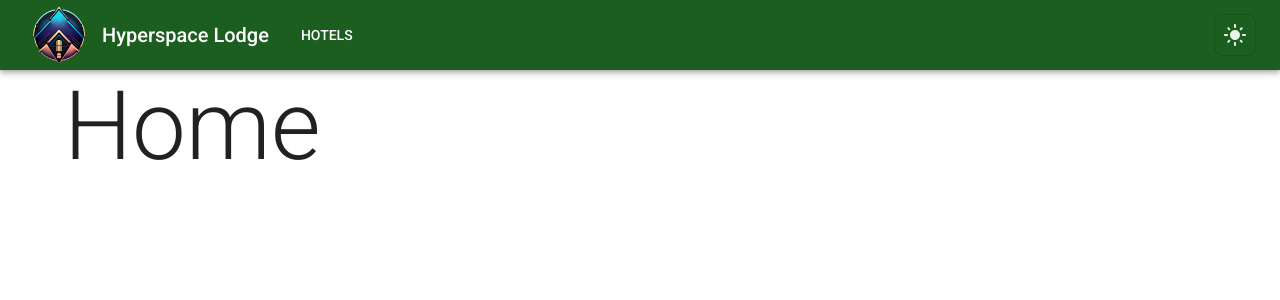
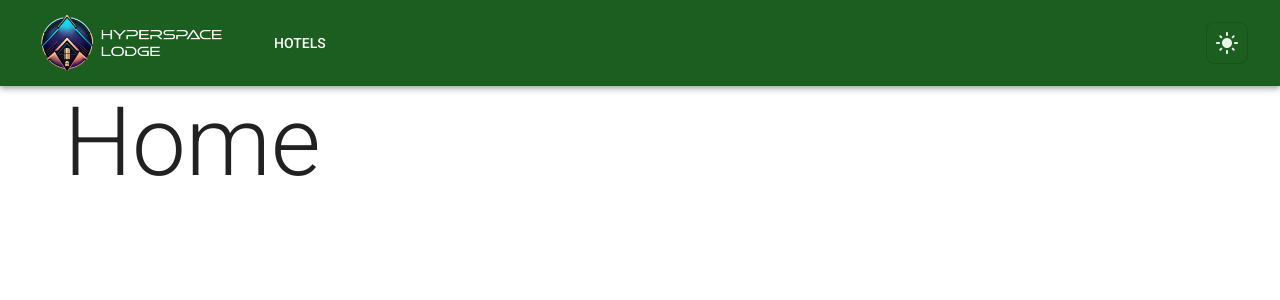
Before and after one commit to svennif/hyperspace-lodge, a Next.js app: page / in a window 1280 px wide. Shown: the top 300 px of the page. Built offline with nearby package versions, Linux system fonts and the light colour scheme; what @mui/material-nextjs would draw is missing.

Commit message:
Update Navbar component: adjust Toolbar padding and replace logo with text version

```diff
--- a/components/Navbar.tsx
+++ b/components/Navbar.tsx
@@ -38,7 +38,9 @@ export default function Navbar() {
 	return (
 		<AppBar position="static">
 			<Container maxWidth="xl">
-				<Toolbar disableGutters>
+				<Toolbar disableGutters sx={{
+          padding: 1,
+        }}>
 					<Box sx={{ flexGrow: 1, display: { xs: 'flex', md: 'none' } }}>
 						<IconButton size="large" aria-label="account of current user" aria-controls="menu-appbar" aria-haspopup="true" onClick={handleOpenNavMenu} color="inherit">
 							<MenuIcon />
@@ -77,8 +79,7 @@ export default function Navbar() {
 							color: '#fff',
 							marginRight: 3,
 						}}>
-						<Image width="70" height="70" src="/images/logo.webp" alt="Hyperspace Lodge logo" />
-						<Typography variant="h6">Hyperspace Lodge</Typography>
+						<Image width="210" height="70" priority src="/images/logo-text-light.webp" alt="Hyperspace Lodge logo" />
 					</Link>
 					<Box sx={{ height: '70px', alignItems: 'center', flexGrow: 1, display: { xs: 'none', md: 'flex' } }}>
 						{pages.map((page) => (
```
